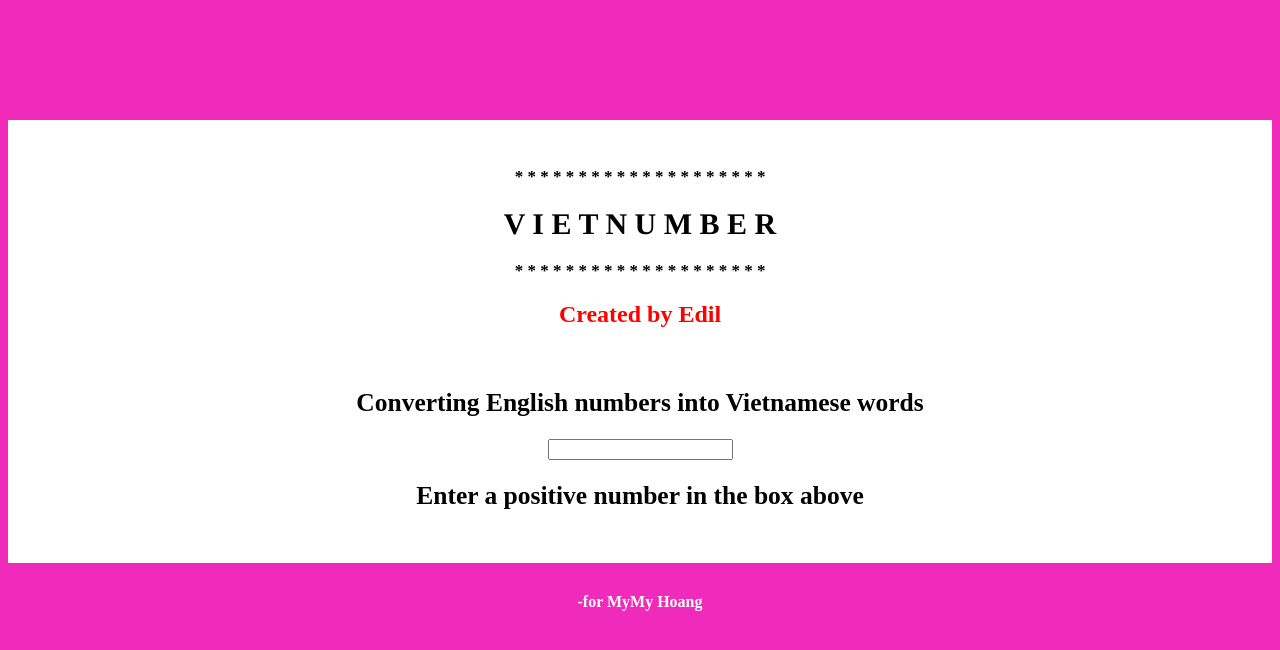
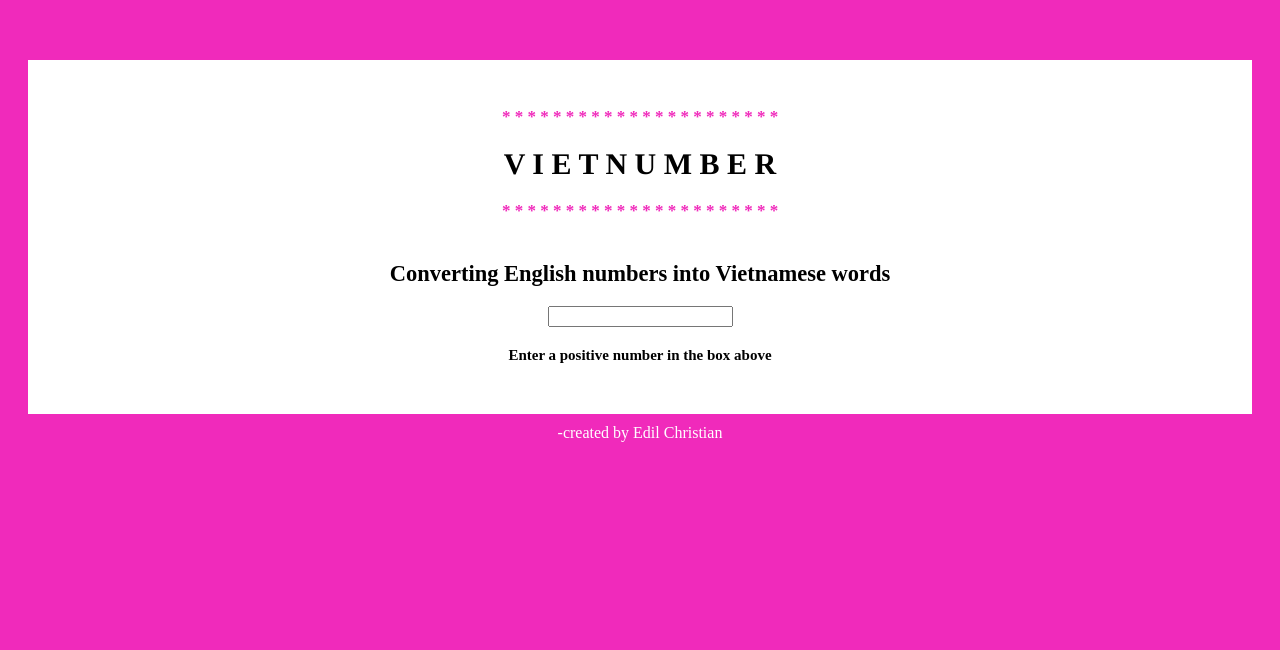
Before and after one commit to edilchristian/vietnumber, a React (Create React App) app: page / in a window 1280 px wide. Shown: the top 650 px of the page. Built offline with nearby package versions, Linux system fonts and the light colour scheme.

Commit message:
updated changes

```diff
--- a/src/ReadNumber.tsx
+++ b/src/ReadNumber.tsx
@@ -28,7 +28,7 @@ export default class ReadNumber extends React.Component<any, State> {
           onChange={this.handleNumberChange}
         />
         {(!modified || !number || number.startsWith('-')) && (
-          <h2>Enter a positive number in the box above </h2>
+          <h4>Enter a positive number in the box above </h4>
         )}
         {modified && number && !number.startsWith('-') && (
           <h2>{readNumber(number)}</h2>
--- a/src/index.tsx
+++ b/src/index.tsx
@@ -7,59 +7,52 @@ document.body.style.textAlign = 'center'
 
 const styles = {
   overall: {
-    marginTop: '120px',
-    marginBottom: '30px',
+    marginTop: '60px',
+    marginBottom: '10px',
+    marginLeft: '20px',
+    marginRight: '20px',
     backgroundColor: 'white',
     padding: '30px'
   },
   stars: {
-    fontSize: '17px'
+    fontSize: '17px',
+    color: 'rgb(240, 42, 187)'
   },
-
   titlebar: {
     fontFamily: 'times',
     fontSize: '30px'
   },
-  creatortag: {
-    color: 'red',
+  explaining: {
+    marginTop: '40px',
+    marginBottom: '10px',
     fontFamily: 'didot',
-    marginBottom: '60px'
-  },
-  explaining: {
-    fontFamily: 'didot',
-    fontSize: '17px'
+    fontSize: '15px'
   },
   bottombar: {
     color: 'white',
-    fontFamily: 'didot',
-    fontWeight:'bold'
+    fontFamily: 'didot'
   },
 }
-
-
 
 const App = () => (
   <React.StrictMode>
     <div style={styles.overall}>
       <h3 style={styles.stars}>
-         * * * * * * * * * * * * * * * * * * * *
+         * * * * * * * * * * * * * * * * * * * * * *
       </h3>
       <h1 style={styles.titlebar}>
          V I E T N U M B E R
       </h1>
       <h3 style={styles.stars}>
-         * * * * * * * * * * * * * * * * * * * *
+         * * * * * * * * * * * * * * * * * * * * * *
       </h3>
-      <h2 style={styles.creatortag}>
-        Created by Edil
-      </h2>
       <div style={styles.explaining}>
         <h2> Converting English numbers into Vietnamese words</h2>
       <ReadNumber />
       </div>
     </div>
 
-    <div style={styles.bottombar}>  -for MyMy Hoang </div>
+    <div style={styles.bottombar}>  -created by Edil Christian </div>
   </React.StrictMode>
 )
 
```
